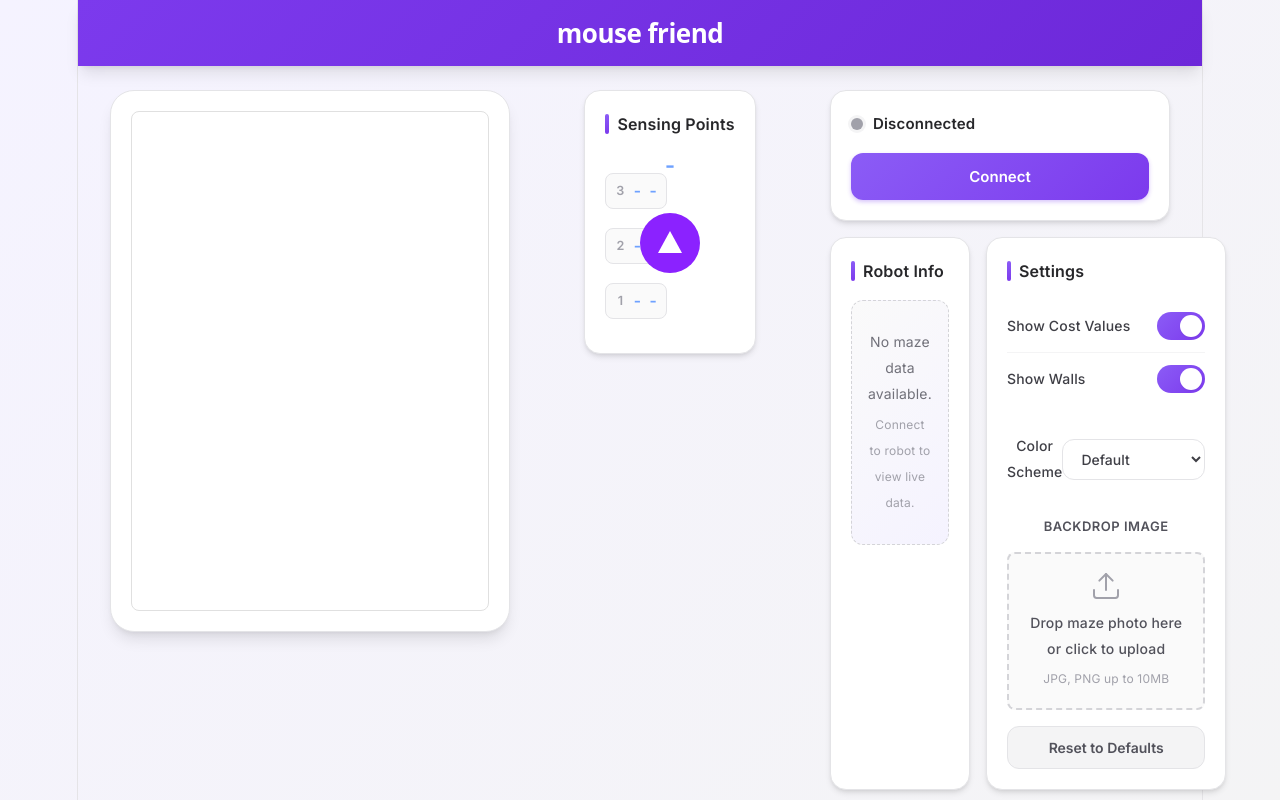
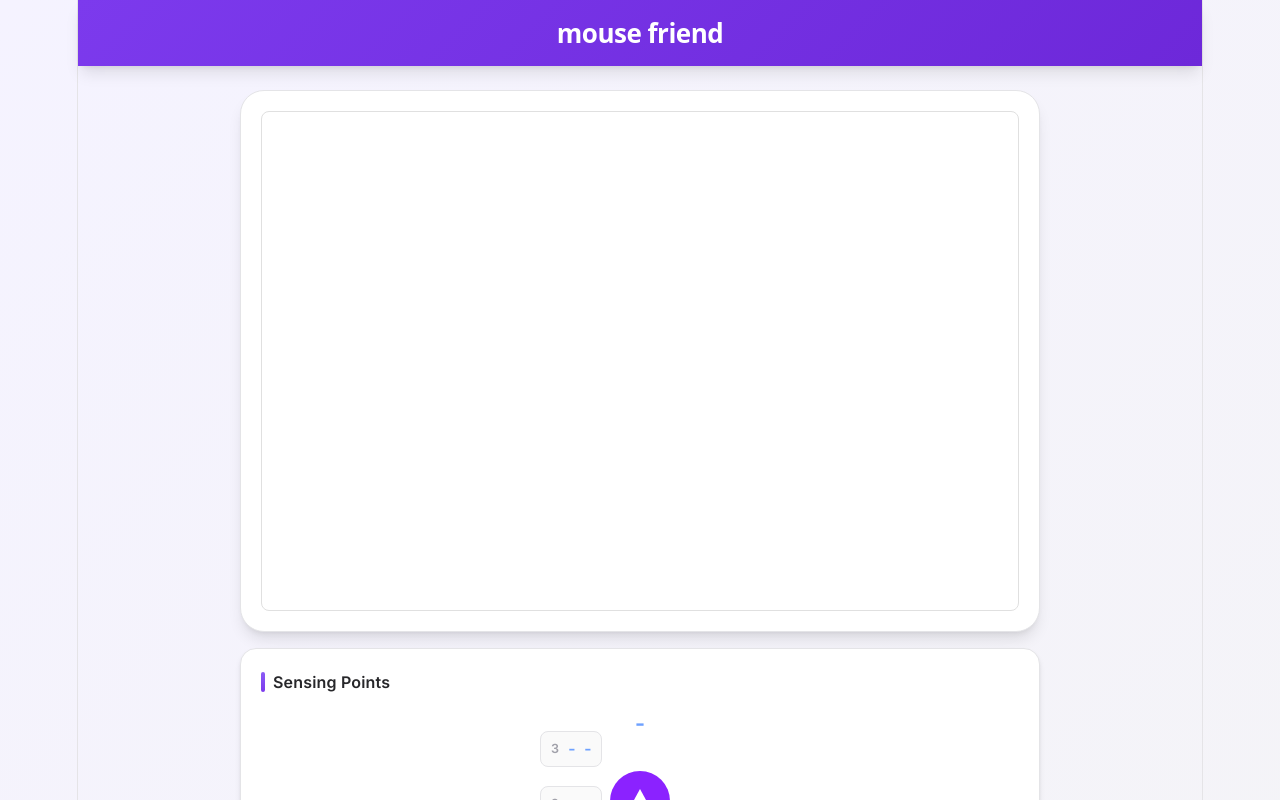
Before and after one commit to duckida/micromouse-friend, a React (Vite) app in the folder web-app/: page / in a window 1280 px wide. Shown: the top 800 px of the page. Built offline with nearby package versions, Linux system fonts and the light colour scheme.

Commit message:
Fix CellViewer full width

```diff
--- a/web-app/src/App.css
+++ b/web-app/src/App.css
@@ -104,6 +104,11 @@ body {
   justify-content: center;
 }
 
+.cell-viewer-area .cell-viewer {
+  width: 100%;
+  max-width: 320px;
+}
+
 .controls-area {
   display: flex;
   flex-direction: column;
@@ -176,23 +181,32 @@ body {
   }
 
   .app-content {
-    flex-direction: row;
-    align-items: flex-start;
+    flex-direction: column;
+    align-items: center;
+    gap: 16px;
   }
 
   .visualization-area {
-    flex: 1;
-    min-width: 0;
+    width: 100%;
+    max-width: 800px;
   }
 
   .cell-viewer-area {
-    width: 280px;
-    flex-shrink: 0;
+    width: 100%;
+    max-width: 800px;
+  }
+
+  .cell-viewer-area .cell-viewer {
+    max-width: 100%;
   }
 
   .controls-area {
-    width: 340px;
-    flex-shrink: 0;
+    width: 100%;
+    max-width: 800px;
+  }
+
+  .panels-row {
+    grid-template-columns: 1fr 1fr;
   }
 }
 
```
